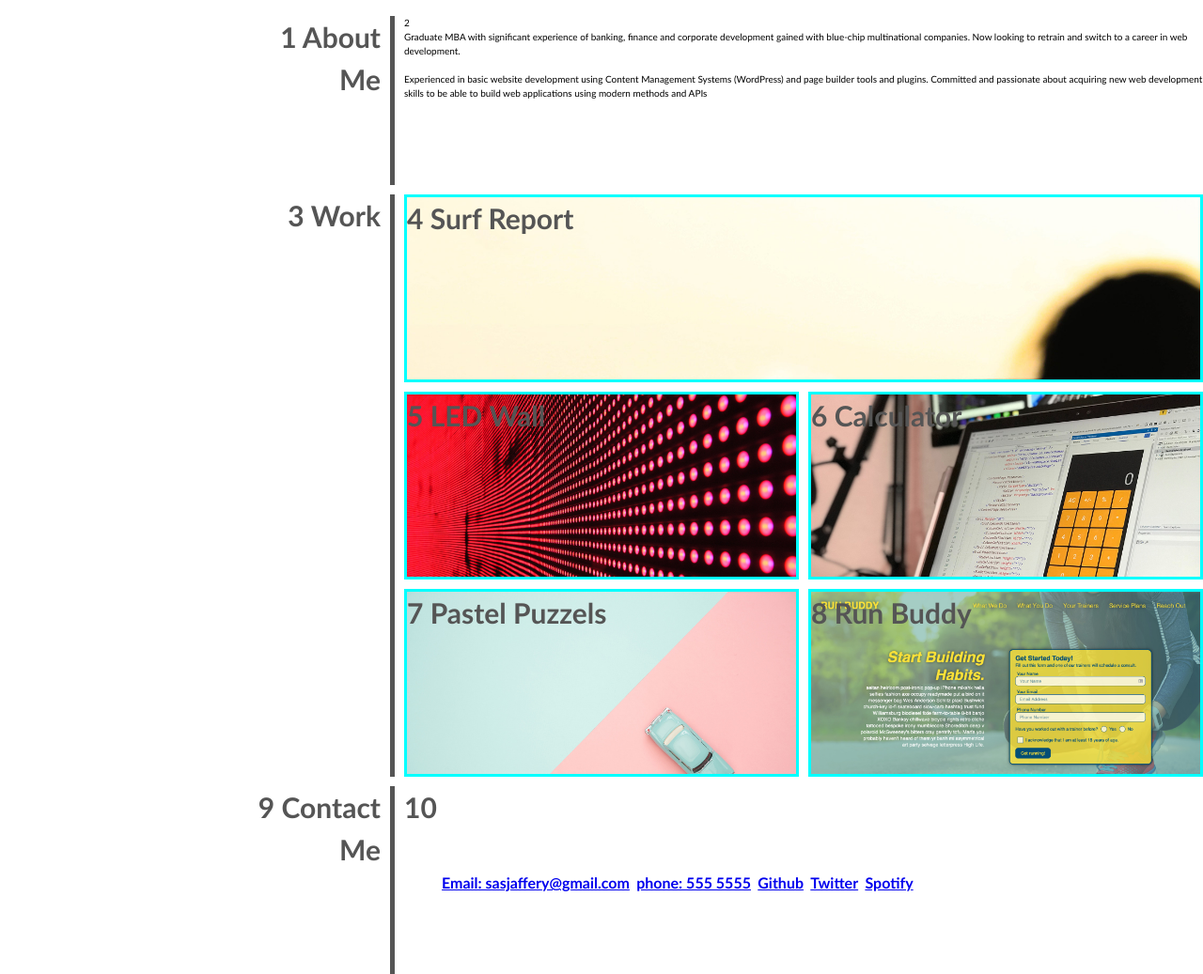
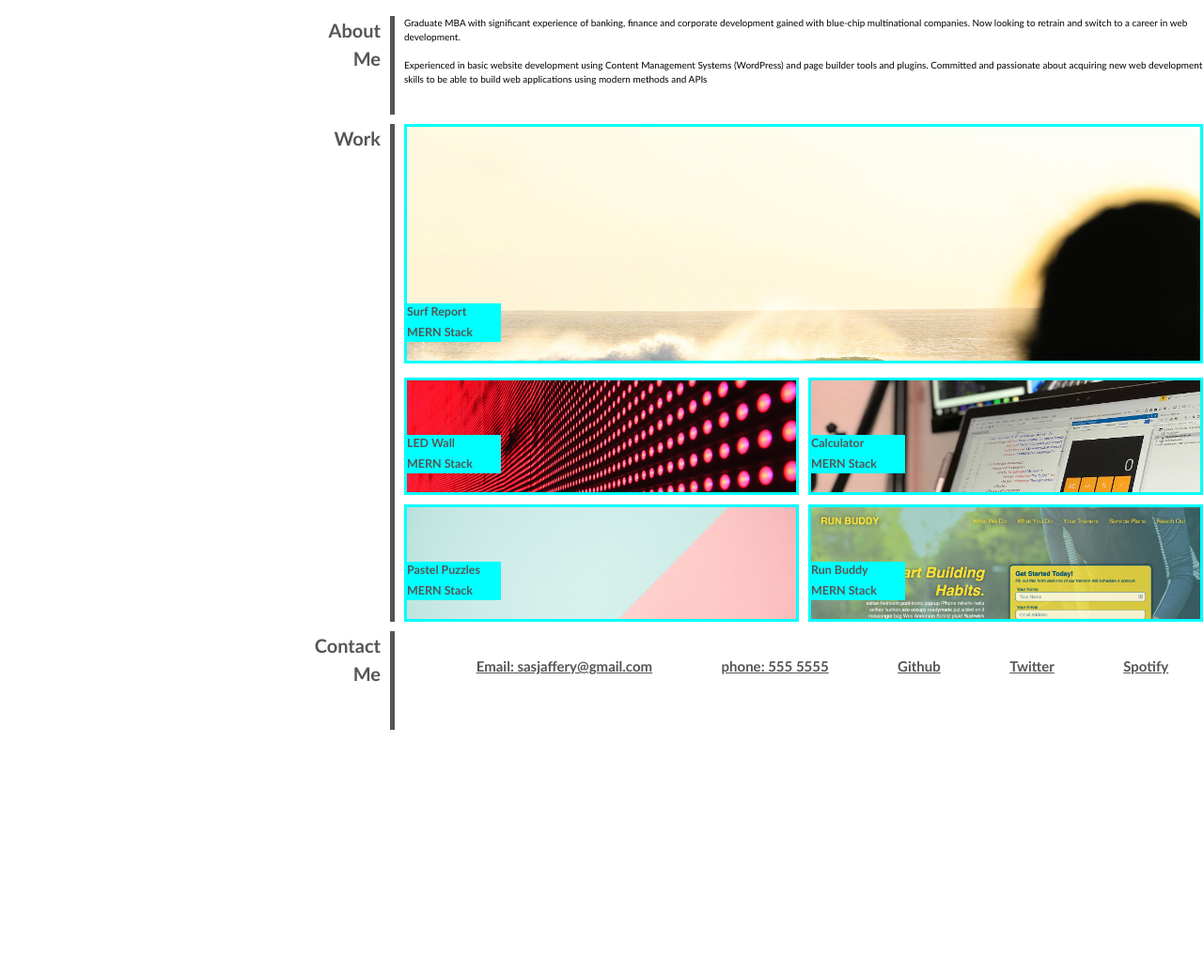
Before and after one commit to Syed-Jaffery/2-CSS-Grid-Portfolio, a plain HTML site: page index.html in a window 1280 px wide. Shown: the part 165-1202 px from the top of the page at 94% size. After the commit the page ends 962 px from the top, so only its background shows below. Drawn offline with Linux system fonts and the light colour scheme.

Commit message:
add image title boxes

```diff
--- a/css/style.css
+++ b/css/style.css
@@ -8,6 +8,7 @@ body {
   font-family: 'Trebuchet MS', 'Lucida Sans Unicode', 'Lucida Grande',
     'Lucida Sans', Arial, sans-serif;
   line-height: 1.5;
+  scroll-behavior: smooth;
 }
 
 h1,
@@ -81,13 +82,13 @@ p {
   display: grid;
   /* max-width: 900px; */
   grid-template-columns: repeat(3, 1fr);
-  grid-auto-rows: minmax(200px, auto);
+  grid-auto-rows: 125px;
   gap: 10px;
   margin: 0 auto;
 }
 
 .item {
-  font-size: 30px;
+  font-size: 20px;
   font-weight: bold;
   color: #555;
 
@@ -106,11 +107,12 @@ p {
   font-size: 10px;
   font-weight: normal;
   margin-top: 20px;
+
 }
 
 .grid-container > div:nth-child(3) {
   grid-column: 1 / span 1;
-  grid-row: 2 / span 3;
+  grid-row: 2 / span 4;
   text-align: right;
   border-right: 5px solid #555;
   padding-right: 10px;
@@ -118,10 +120,12 @@ p {
 
 .grid-container > div:nth-child(4) {
   grid-column: 2 / span 2;
+  grid-row: 2 / span 2;
   border: 3px solid aqua;
   background-image: url(/images/Surf-report.jpg);
   background-size: cover;
   background-repeat: no-repeat;
+  height: 255px;
 }
 .grid-container > div:nth-child(5) {
   grid-column: 2 / span 1;
@@ -160,21 +164,94 @@ p {
 text-align: right;
   border-right: 5px solid #555;
   padding-right: 10px;
+  margin-bottom: 20px;
 }
 
 .grid-container > div:nth-child(10) {
   grid-column: 2 / span 2;
+  margin-bottom: 20px;
 }
 
-.link {
-  list-style-type: none;
+.footer{
   display: flex;
+  justify-content: space-around;
+  list-style: none;
+}
+.link a {
   display: inline-block;
-  justify-content: space-around;
-  align-items: center;
-  font-size: medium;
+  font-size: 15px;
   color: #555;
 }
+
+ .i4{
+display: flex;
+flex-direction: column;
+justify-content: flex-end;
+}
+
+.surf {
+  color:#555;
+  background-color: aqua;
+  font-size: 15px;
+  width: 100px;
+  margin-bottom: 20px;
+}
+
+.i5{
+  display: flex;
+  flex-direction: column;
+  justify-content: flex-end;
+  }
+
+  .led {
+    color:#555;
+    background-color: aqua;
+    font-size: 15px;
+    width: 100px;
+    margin-bottom: 20px;
+  }
+
+  .i6{
+    display: flex;
+    flex-direction: column;
+    justify-content: flex-end;
+    }
+
+    .calc {
+      color:#555;
+      background-color: aqua;
+      font-size: 15px;
+      width: 100px;
+      margin-bottom: 20px;
+    }
+
+    .i7{
+      display: flex;
+      flex-direction: column;
+      justify-content: flex-end;
+      }
+
+      .pastel {
+        color:#555;
+        background-color: aqua;
+        font-size: 15px;
+        width: 100px;
+        margin-bottom: 20px;
+      }
+
+      .i8{
+        display: flex;
+        flex-direction: column;
+        justify-content: flex-end;
+        }
+
+        .run-buddy {
+          color:#555;
+          background-color: aqua;
+          font-size: 15px;
+          width: 100px;
+          margin-bottom: 20px;
+        }
 
 
 /* -------------------------Media Queries--------------------- */
--- a/index.html
+++ b/index.html
@@ -16,9 +16,9 @@
       <li class="logo">
         <h1>Syed Jaffery</h1>
       </li>
-      <li class="navItem"><a href="#">About Me</a> </li>
-      <li class="navItem"><a href="#">Work</a></li>
-      <li class="navItem"><a href="#">Contact Me</a></li>
+      <li class="navItem"><a href="#about-me">About Me</a> </li>
+      <li class="navItem"><a href="#work">Work</a></li>
+      <li class="navItem"><a href="#contact-me">Contact Me</a></li>
       <li class="navItem"><a href="#">Resume</a></li>
     </ul>
   </header>
@@ -37,18 +37,69 @@
 
     <div class="grid-container">
 
-<div class="item 1">1 About <br> <span>Me</span></div>
-<div class="item 2">2
-  <p> Graduate MBA with significant experience of banking, finance and corporate development gained with blue-chip multinational companies. Now looking to retrain and switch to a career in web development. <br><br> Experienced in basic website development using Content Management Systems (WordPress) and page builder tools and plugins. Committed and passionate about acquiring new web development skills to be able to build web applications using modern methods and APIs</p>
+      <div id="about-me" class="item i1">About <br> <span>Me</span></div>
+
+      <div class="item i2">
+        <p> Graduate MBA with significant experience of banking, finance and corporate development gained with blue-chip
+          multinational companies. Now looking to retrain and switch to a career in web development. <br><br>
+          Experienced in basic website development using Content Management Systems (WordPress) and page builder tools
+          and plugins. Committed and passionate about acquiring new web development skills to be able to build web
+          applications using modern methods and APIs</p>
       </div>
-<div class="item 3">3 Work</div>
-<div class="item 4">4 Surf Report</div>
-<div class="item 5">5 LED Wall</div>
-<div class="item 6">6 Calculator</div>
-<div class="item 7">7 Pastel Puzzels</div>
-<div class="item 8">8 Run Buddy</div>
-<div class="item 9">9 Contact <br> <span>Me</span></div>
-<div class="item 10">10
+
+
+      <div id="work" class="item i3">Work</div>
+
+
+      <div class="item i4">
+        <div class="surf">
+          <h5>Surf Report</h5>
+          <p><small>MERN Stack</small> </p>
+        </div>
+      </div>
+
+
+      <div class="item i5">
+
+        <div class="led">
+          <h5>LED Wall</h5>
+          <p><small>MERN Stack</small> </p>
+
+        </div>
+      </div>
+
+
+
+
+        <div class="item i6">
+          <div class="calc">
+            <h5>Calculator</h5>
+            <p><small>MERN Stack</small> </p>
+          </div>
+        </div>
+
+
+
+
+        <div class="item i7">
+          <div class="pastel">
+            <h5>Pastel Puzzles</h5>
+            <p><small>MERN Stack</small> </p>
+          </div>
+        </div>
+
+
+
+        <div class="item i8">
+          <div class="run-buddy">
+            <h5>Run Buddy</h5>
+            <p><small>MERN Stack</small> </p>
+          </div>
+        </div>
+
+        <div id="contact-me" class="item i9">Contact <br> <span>Me</span></div>
+
+        <div class="item i10">
           <ul class="footer">
             <li class="link"><a href="#">Email: sasjaffery@gmail.com</a> </li>
             <li class="link"><a href="#">phone: 555 5555</a></li>
```
Lines whose indentation alone changed are shown as unchanged.
